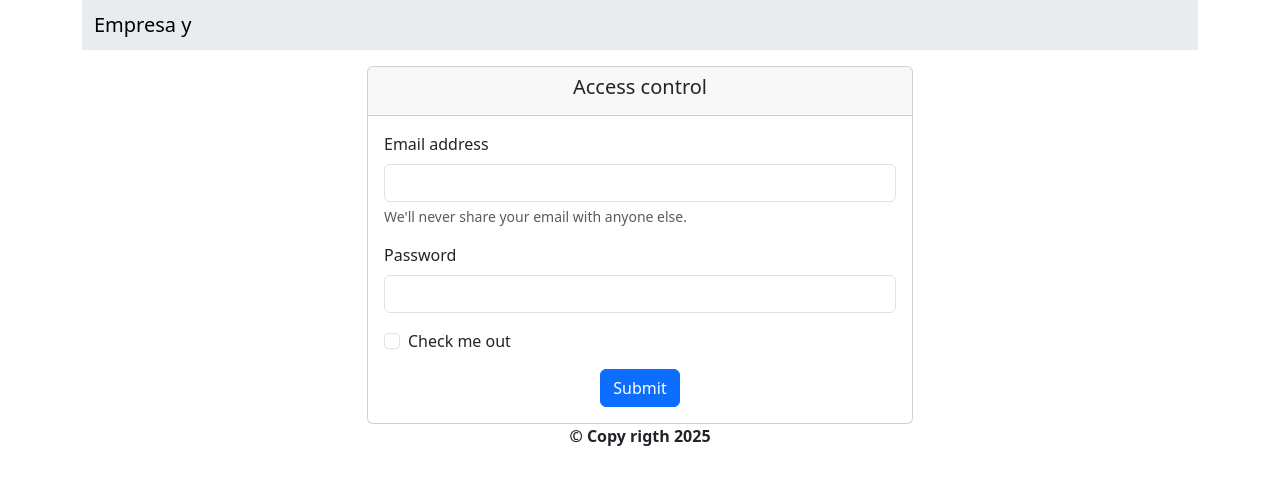
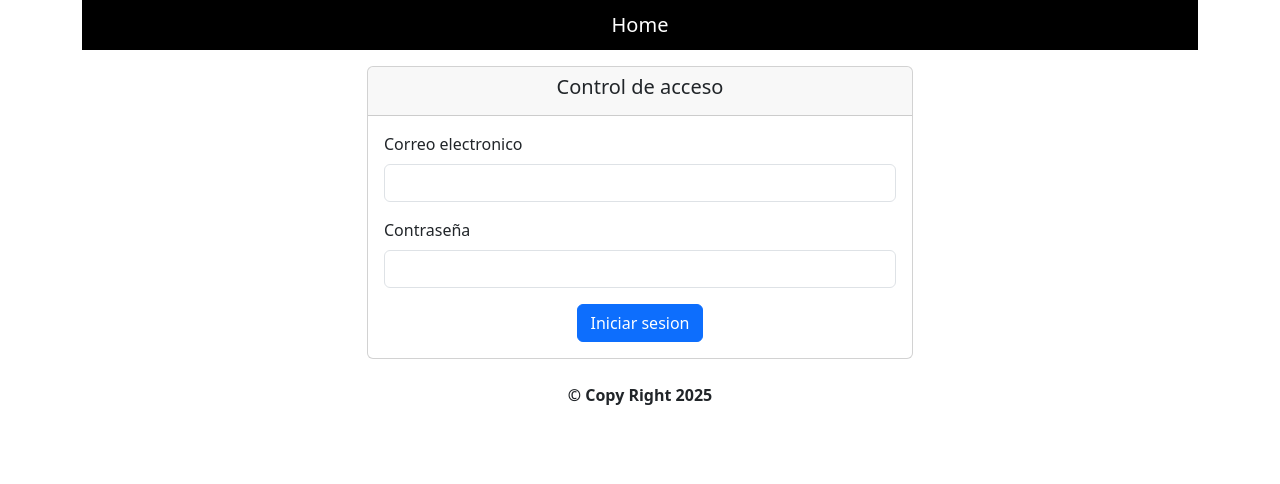
Before and after one commit to Julian-25/app-develop, a plain HTML site: page index.html in a window 1280 px wide. Drawn offline with nearby package versions, Linux system fonts and the light colour scheme.

Commit message:
edicion de index y js

```diff
--- a/index.html
+++ b/index.html
@@ -1,56 +1,64 @@
 <!doctype html>
-<html lang="es">
-  <head>
+<html lang="en">
+
+<head>
     <meta charset="utf-8">
     <meta name="viewport" content="width=device-width, initial-scale=1">
-    <title>App develop</title>
-    <link href="https://cdn.jsdelivr.net/npm/bootstrap@5.3.5/dist/css/bootstrap.min.css" rel="stylesheet" integrity="sha384-SgOJa3DmI69IUzQ2PVdRZhwQ+dy64/BUtbMJw1MZ8t5HZApcHrRKUc4W0kG879m7" crossorigin="anonymous">
-  </head>
-  <body>
+    <title>Bootstrap demo</title>
+    <link href="https://cdn.jsdelivr.net/npm/bootstrap@5.3.5/dist/css/bootstrap.min.css" rel="stylesheet"
+        integrity="sha384-SgOJa3DmI69IUzQ2PVdRZhwQ+dy64/BUtbMJw1MZ8t5HZApcHrRKUc4W0kG879m7" crossorigin="anonymous">
+</head>
+
+<body>
     <div class="container">
         <div class="row">
             <div class="col">
-                <nav class="navbar bg-body-secondary">
-                    <div class="container-fluid">
-                      <span class="navbar-brand mb-0 h1">Empresa y</span>
+                <nav class="navbar bg-black">
+                    <div class="container-fluid text-white">
+                        <span class="navbar-brand mb-0 h1  text-white d-block mx-auto">Home</span>
                     </div>
                 </nav>
             </div>
         </div>
+
         <div class="row mt-3 justify-content-center">
             <div class="col-6">
                 <div class="card">
                     <div class="card-header text-center">
-                     <h5>Access control</h5>
+                        <h5>Control de acceso</h5>
                     </div>
                     <div class="card-body">
-                        <form id="loginForm">
+                        <div id="mensaje"></div>
+                        <form id="login-form">
                             <div class="mb-3">
-                              <label for="exampleInputEmail1" class="form-label">Email address</label>
-                              <input type="email" class="form-control" id="email" aria-describedby="emailHelp">
-                              <div id="emailHelp" class="form-text">We'll never share your email with anyone else.</div>
+                                <label for="email" class="form-label">Correo electronico</label>
+                                <input required type="email" class="form-control" id="email" aria-describedby="emailHelp">
+                                <div id="emailHelp" class="form-text">
+                                </div>
                             </div>
                             <div class="mb-3">
-                              <label for="exampleInputPassword1" class="form-label">Password</label>
-                              <input type="password" class="form-control" id="password">
+                                <label for="password" class="form-label">Contraseña</label>
+                                <input required type="password" class="form-control" id="password">
                             </div>
-                            <div class="mb-3 form-check">
-                              <input type="checkbox" class="form-check-input" id="exampleCheck1">
-                              <label class="form-check-label" for="exampleCheck1">Check me out</label>
-                            </div>
-                            <button type="submit" class="btn btn-primary d-block mx-auto">Submit</button>
-                          </form>
+                            <button type="submit" class="btn btn-primary d-block mx-auto">Iniciar sesion</button>
+
+                        </form>
                     </div>
                 </div>
             </div>
         </div>
-        <div class="row">
+
+        <div class="row mt-4">
             <div class="col">
-                <p class="fw-bolder text-center">&copy; Copy rigth 2025</p>
+                <p class="fw-semibold text-center">&copy; Copy Right 2025</p>
             </div>
         </div>
     </div>
-    <script src="https://cdn.jsdelivr.net/npm/bootstrap@5.3.5/dist/js/bootstrap.bundle.min.js" integrity="sha384-k6d4wzSIapyDyv1kpU366/PK5hCdSbCRGRCMv+eplOQJWyd1fbcAu9OCUj5zNLiq" crossorigin="anonymous"></script>
-    <script src="js/loginService.js"></script>
-  </body>
+
+    <script src="https://cdn.jsdelivr.net/npm/bootstrap@5.3.5/dist/js/bootstrap.bundle.min.js"
+        integrity="sha384-k6d4wzSIapyDyv1kpU366/PK5hCdSbCRGRCMv+eplOQJWyd1fbcAu9OCUj5zNLiq"
+        crossorigin="anonymous"></script>
+    <script src="JS/loginService.js"></script>
+</body>
+
 </html>
```
